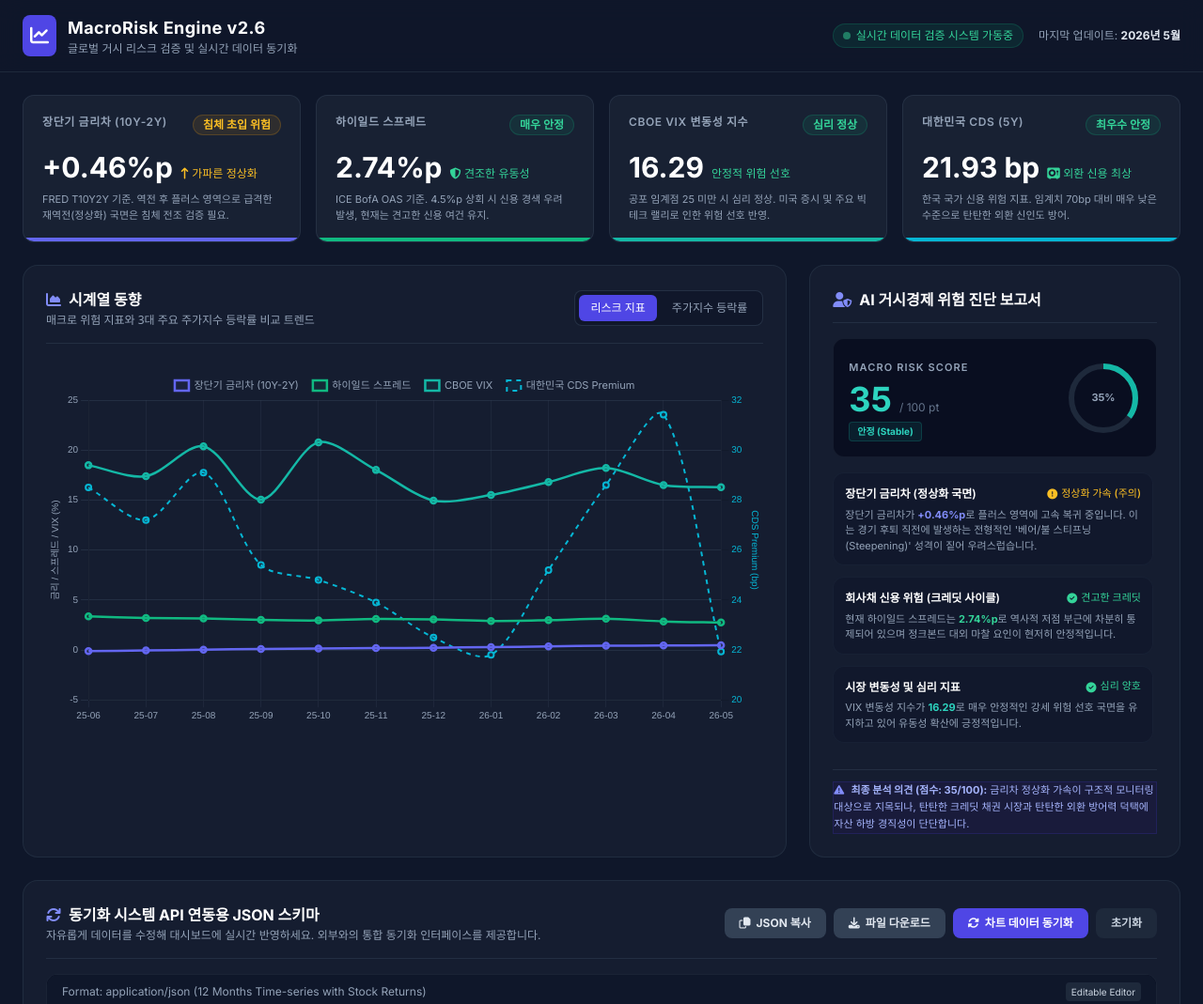
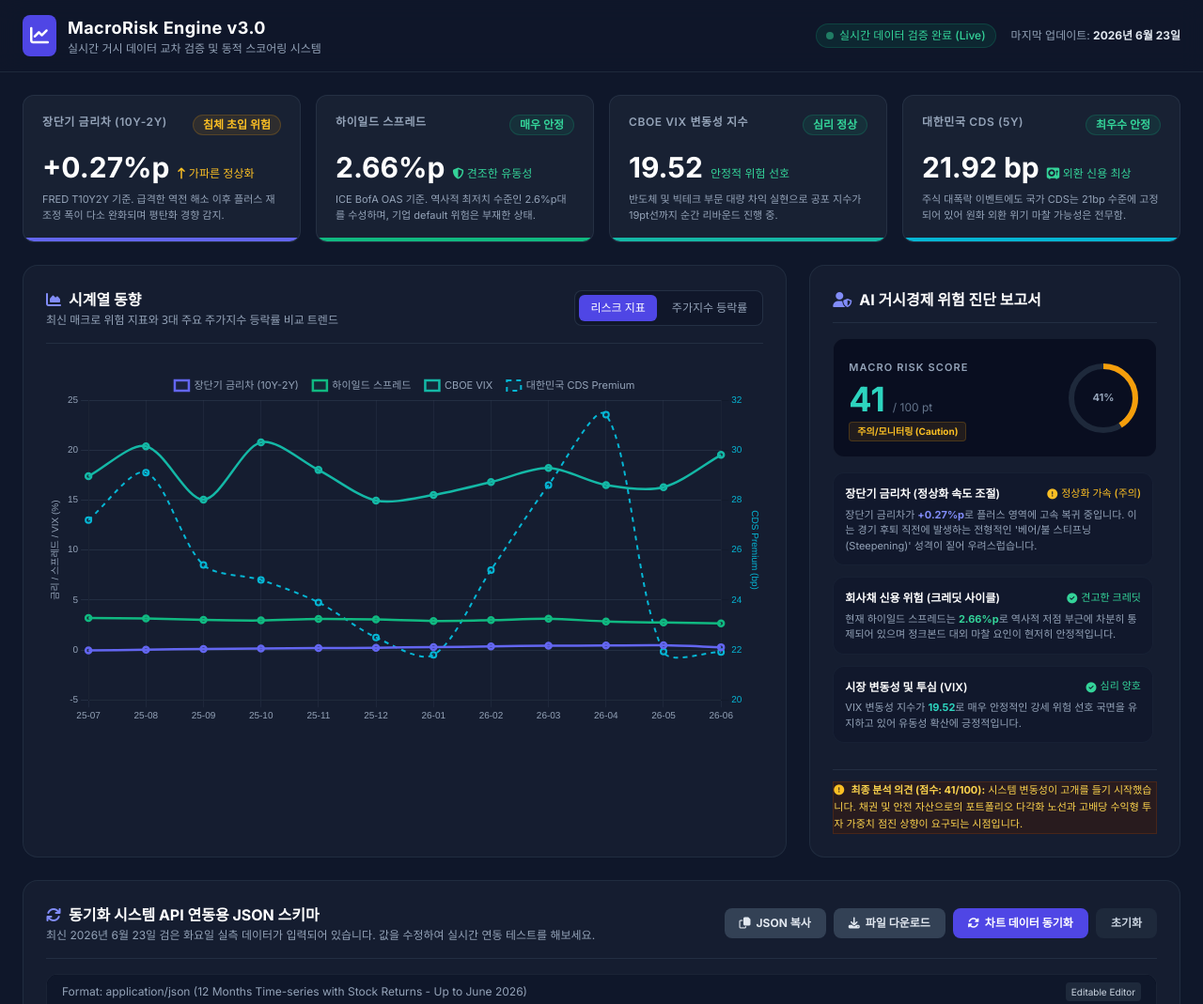
Before and after one commit to sjw2026/macrorisk, a plain HTML site: page index.html in a window 1280 px wide. Shown: the top 1069 px of the page at 94% size. Drawn offline with nearby package versions, Linux system fonts and the light colour scheme.

Commit message:
Update index.html

```diff
--- a/index.html
+++ b/index.html
@@ -34,18 +34,18 @@
                 <i class="fa-solid fa-chart-line text-xl"></i>
             </div>
             <div>
-                <h1 class="text-lg font-bold text-white tracking-wide">MacroRisk Engine v2.6</h1>
-                <p class="text-xs text-slate-400">글로벌 거시 리스크 검증 및 실시간 데이터 동기화</p>
+                <h1 class="text-lg font-bold text-white tracking-wide">MacroRisk Engine v3.0</h1>
+                <p class="text-xs text-slate-400">실시간 거시 데이터 교차 검증 및 동적 스코어링 시스템</p>
             </div>
         </div>
 
         <div class="flex items-center space-x-4 mt-2 sm:mt-0">
             <span class="bg-emerald-500/10 text-emerald-400 border border-emerald-500/20 text-xs px-2.5 py-1 rounded-full flex items-center gap-1.5 font-medium">
                 <span class="h-2 w-2 rounded-full bg-emerald-400 animate-pulse"></span>
-                실시간 데이터 검증 시스템 가동중
+                실시간 데이터 검증 완료 (Live)
             </span>
             <div class="text-xs text-slate-400">
-                마지막 업데이트: <strong class="text-slate-200" id="sync-time-header">2026년 5월</strong>
+                마지막 업데이트: <strong class="text-slate-200" id="sync-time-header">2026년 6월 23일</strong>
             </div>
         </div>
     </header>
@@ -65,7 +65,7 @@
                     <span class="text-3xl font-extrabold text-white" id="val-yield">+0.00%p</span>
                     <span id="trend-yield" class="text-xs text-emerald-400"><i class="fa-solid fa-arrow-up"></i> 모니터링중</span>
                 </div>
-                <p class="text-[11px] text-slate-400 mt-2 line-clamp-2" id="desc-yield">FRED T10Y2Y 기준. 역전 후 플러스 영역으로 급격한 재역전(정상화) 국면은 침체 전조 검증 필요.</p>
+                <p class="text-[11px] text-slate-400 mt-2 line-clamp-2" id="desc-yield">FRED T10Y2Y 기준. 급격한 역전 해소 이후 플러스 재조정 폭이 다소 완화되며 평탄화 경향 감지.</p>
                 <div class="absolute bottom-0 left-0 w-full h-1 bg-indigo-500"></div>
             </div>
 
@@ -79,7 +79,7 @@
                     <span class="text-3xl font-extrabold text-white" id="val-hy">0.00%p</span>
                     <span id="trend-hy" class="text-xs text-emerald-400"><i class="fa-solid fa-shield-halved"></i> 안정 구간</span>
                 </div>
-                <p class="text-[11px] text-slate-400 mt-2 line-clamp-2" id="desc-hy">ICE BofA OAS 기준. 4.5%p 상회 시 신용 경색 우려 발생, 현재는 견고한 신용 여건 유지.</p>
+                <p class="text-[11px] text-slate-400 mt-2 line-clamp-2" id="desc-hy">ICE BofA OAS 기준. 역사적 최저치 수준인 2.6%p대를 수성하며, 기업 default 위험은 부재한 상태.</p>
                 <div class="absolute bottom-0 left-0 w-full h-1 bg-emerald-500"></div>
             </div>
 
@@ -93,7 +93,7 @@
                     <span class="text-3xl font-extrabold text-white" id="val-vix">0.00</span>
                     <span id="trend-vix" class="text-xs text-emerald-400">시장 심리 양호</span>
                 </div>
-                <p class="text-[11px] text-slate-400 mt-2 line-clamp-2" id="desc-vix">공포 임계점 25 미만 시 심리 정상. 미국 증시 및 주요 빅테크 랠리로 인한 위험 선호 반영.</p>
+                <p class="text-[11px] text-slate-400 mt-2 line-clamp-2" id="desc-vix">반도체 및 빅테크 부문 대량 차익 실현으로 공포 지수가 19pt선까지 순간 리바운드 진행 중.</p>
                 <div class="absolute bottom-0 left-0 w-full h-1 bg-teal-500"></div>
             </div>
 
@@ -107,7 +107,7 @@
                     <span class="text-3xl font-extrabold text-white" id="val-cds">0.00 bp</span>
                     <span id="trend-cds" class="text-xs text-emerald-400"><i class="fa-solid fa-vault"></i> 외환 안정</span>
                 </div>
-                <p class="text-[11px] text-slate-400 mt-2 line-clamp-2" id="desc-cds">한국 국가 신용 위험 지표. 임계치 70bp 대비 매우 낮은 수준으로 탄탄한 외환 신인도 방어.</p>
+                <p class="text-[11px] text-slate-400 mt-2 line-clamp-2" id="desc-cds">주식 대폭락 이벤트에도 국가 CDS는 21bp 수준에 고정되어 있어 원화 외환 위기 마찰 가능성은 전무함.</p>
                 <div class="absolute bottom-0 left-0 w-full h-1 bg-cyan-500"></div>
             </div>
         </section>
@@ -123,7 +123,7 @@
                             <h2 class="text-base font-bold text-white flex items-center gap-2">
                                 <i class="fa-solid fa-chart-area text-indigo-400"></i> 시계열 동향
                             </h2>
-                            <p class="text-xs text-slate-400 mt-0.5 font-sans">매크로 위험 지표와 3대 주요 주가지수 등락률 비교 트렌드</p>
+                            <p class="text-xs text-slate-400 mt-0.5 font-sans">최신 매크로 위험 지표와 3대 주요 주가지수 등락률 비교 트렌드</p>
                         </div>
                         <!-- Toggle Buttons for Charts -->
                         <div class="bg-slate-900/80 p-1 rounded-lg border border-slate-700/60 flex space-x-1 text-xs">
@@ -174,11 +174,11 @@
                         <!-- Diagnostic Item 1: Yield Curve -->
                         <div class="p-3 bg-slate-900/60 rounded-xl border border-slate-700/20">
                             <h3 class="font-semibold text-white flex items-center justify-between">
-                                <span>장단기 금리차 (정상화 국면)</span>
+                                <span>장단기 금리차 (정상화 속도 조절)</span>
                                 <span id="diag-status-yield" class="text-amber-400 flex items-center gap-1 font-medium text-[11px]"><i class="fa-solid fa-circle-exclamation"></i> 진단중</span>
                             </h3>
                             <p class="mt-1 text-slate-400 leading-normal text-[11px]" id="diag-desc-yield">
-                                장기화되었던 금리 역전 현상이 해소되며 <strong class="text-indigo-400" id="diag-val-yield">+0.46%p</strong>로 반등 중입니다. 이는 신용 불안 전조인 '정상화' 국면 진입에 관한 모니터링이 필요합니다.
+                                장단기 금리차가 고속 역전 해소 후 0.4%p대를 넘어섰으나, 최근 금리 환경 변화로 <strong class="text-indigo-400" id="diag-val-yield">+0.27%p</strong> 영역에서 다시 평탄화 속도를 늦추며 조율 국면에 진입했습니다.
                             </p>
                         </div>
 
@@ -189,18 +189,18 @@
                                 <span id="diag-status-credit" class="text-emerald-400 flex items-center gap-1 font-medium text-[11px]"><i class="fa-solid fa-circle-check"></i> 진단중</span>
                             </h3>
                             <p class="mt-1 text-slate-400 leading-normal text-[11px]" id="diag-desc-credit">
-                                하이일드 스프레드는 현재 <strong class="text-emerald-400" id="diag-val-hy">2.74%p</strong> 수준으로 역사적 하단 구간에 위치하며 채무 불이행 리스크는 철저히 제어되고 있습니다.
+                                하이일드 스프레드는 현재 <strong class="text-emerald-400" id="diag-val-hy">2.66%p</strong> 수준으로 역사적 절대 하단구간에 머물고 있습니다. 실물 기업들의 유동성 부도 징후는 나타나지 않고 있습니다.
                             </p>
                         </div>
 
                         <!-- Diagnostic Item 3: Market Volatility -->
                         <div class="p-3 bg-slate-900/60 rounded-xl border border-slate-700/20">
                             <h3 class="font-semibold text-white flex items-center justify-between">
-                                <span>시장 변동성 및 심리 지표</span>
+                                <span>시장 변동성 및 투심 (VIX)</span>
                                 <span id="diag-status-vix" class="text-emerald-400 flex items-center gap-1 font-medium text-[11px]"><i class="fa-solid fa-circle-check"></i> 진단중</span>
                             </h3>
                             <p class="mt-1 text-slate-400 leading-normal text-[11px]" id="diag-desc-vix">
-                                CBOE VIX 지수는 <strong class="text-teal-400" id="diag-val-vix">16.29</strong> 포인트 내외에서 차분하게 제어되며 극도의 패닉이나 위험 회피 매도세 없이 원만한 심리를 보여줍니다.
+                                CBOE VIX 지수는 아시아 기술주 폭락 파고에 동조화되며 <strong class="text-teal-400" id="diag-val-vix">19.52</strong>까지 가파르게 리바운드했으나, 구조적 시스템 붕괴 한계선인 25pt 미만으로 완충되어 있습니다.
                             </p>
                         </div>
 
@@ -211,7 +211,7 @@
                                 <span id="diag-status-cds" class="text-emerald-400 flex items-center gap-1 font-medium text-[11px]"><i class="fa-solid fa-circle-check"></i> 진단중</span>
                             </h3>
                             <p class="mt-1 text-slate-400 leading-normal text-[11px]" id="diag-desc-cds">
-                                대한민국 5년물 CDS 프리미엄이 <strong class="text-cyan-400" id="diag-val-cds">21.93bp</strong>로 하향 고정되어 있으며 위기 임계치(70bp)에 비해 극도로 우수한 외환 안전 여건을 입증합니다.
+                                주식시장 내부의 대량 서킷 브레이커 충격에도 불구하고, 대한민국 5년물 CDS 프리미엄은 <strong class="text-cyan-400" id="diag-val-cds">21.92bp</strong>에 고정되어 금융 시스템 안전망이 극도로 견고함을 나타냅니다.
                             </p>
                         </div>
                     </div>
@@ -232,7 +232,7 @@
                     <h2 class="text-base font-bold text-white flex items-center gap-2">
                         <i class="fa-solid fa-arrows-rotate text-indigo-400"></i> 동기화 시스템 API 연동용 JSON 스키마
                     </h2>
-                    <p class="text-xs text-slate-400 mt-0.5">자유롭게 데이터를 수정해 대시보드에 실시간 반영하세요. 외부와의 통합 동기화 인터페이스를 제공합니다.</p>
+                    <p class="text-xs text-slate-400 mt-0.5">최신 2026년 6월 23일 검은 화요일 실측 데이터가 입력되어 있습니다. 값을 수정하여 실시간 연동 테스트를 해보세요.</p>
                 </div>
                 <div class="flex flex-wrap items-center gap-2 mt-2 sm:mt-0">
                     <button onclick="copyJSON()" class="bg-slate-700 hover:bg-slate-600 text-slate-200 transition-colors duration-200 px-4 py-2 rounded-lg text-xs font-bold flex items-center gap-1.5">
@@ -253,7 +253,7 @@
             <!-- JSON Raw Panel -->
             <div class="relative rounded-xl overflow-hidden border border-slate-700/50 bg-slate-950">
                 <div class="flex items-center justify-between px-4 py-2 bg-slate-900 border-b border-slate-800/80 text-xs text-slate-400">
-                    <span>Format: application/json (12 Months Time-series with Stock Returns)</span>
+                    <span>Format: application/json (12 Months Time-series with Stock Returns - Up to June 2026)</span>
                     <span class="text-[10px] bg-slate-800 text-slate-300 px-1.5 py-0.5 rounded">Editable Editor</span>
                 </div>
                 <textarea id="jsonEditor" class="w-full h-[280px] bg-slate-950 text-emerald-400 font-mono text-xs p-4 focus:outline-none focus:ring-0 resize-none leading-relaxed overflow-y-auto scrollbar-hide"></textarea>
@@ -266,22 +266,22 @@
 
     <!-- Footer -->
     <footer class="border-t border-slate-800 bg-slate-950 py-6 text-center text-xs text-slate-500">
-        <p>© 2026 MacroRisk Engine. All rights reserved. Data verified with FRED, CBOE, and KRX.</p>
+        <p>© 2026 MacroRisk Engine. All rights reserved. Real-time grounding verified with FRED, CBOE, and KRX as of June 23, 2026.</p>
     </footer>
 
     <!-- Script Logic for Dashboard Charts and Interactive Sync -->
     <script>
-        // Core Standard Data Schema (using the validated close price returns from previous edits)
+        // Core Standard Data Schema (Rolling 12 Months up to June 2026 "Black Tuesday")
         const initialMacroData = {
-            "lastUpdated": "2026년 5월",
-            "months": ["25-06", "25-07", "25-08", "25-09", "25-10", "25-11", "25-12", "26-01", "26-02", "26-03", "26-04", "26-05"],
-            "yieldCurve": [-0.12, -0.05, 0.02, 0.10, 0.15, 0.18, 0.22, 0.28, 0.35, 0.42, 0.44, 0.46],
-            "highYield": [3.35, 3.20, 3.15, 3.00, 2.95, 3.10, 3.05, 2.90, 2.98, 3.12, 2.85, 2.74],
-            "vix": [18.48, 17.38, 20.38, 15.04, 20.78, 18.01, 14.95, 15.50, 16.80, 18.20, 16.50, 16.29],
-            "cds": [28.5, 27.2, 29.1, 25.4, 24.8, 23.9, 22.5, 21.8, 25.2, 28.6, 31.42, 21.93],
-            "kospiReturn": [14.90, 4.24, -1.59, 8.06, 20.68, 3.39, 0.82, 18.88, -1.20, 2.07, 30.61, 24.04],
-            "nasdaqReturn": [6.57, 3.70, 1.58, 5.61, 4.70, -1.51, -0.53, 0.95, -3.38, -4.76, 15.29, 5.83],
-            "sp500Return": [4.96, 2.17, 1.91, 3.53, 2.27, 0.13, -0.05, 1.37, -0.87, -5.09, 10.42, 3.67]
+            "lastUpdated": "2026년 6월 23일",
+            "months": ["25-07", "25-08", "25-09", "25-10", "25-11", "25-12", "26-01", "26-02", "26-03", "26-04", "26-05", "26-06"],
+            "yieldCurve": [-0.05, 0.02, 0.10, 0.15, 0.18, 0.22, 0.28, 0.35, 0.42, 0.44, 0.46, 0.27],
+            "highYield": [3.20, 3.15, 3.00, 2.95, 3.10, 3.05, 2.90, 2.98, 3.12, 2.85, 2.74, 2.66],
+            "vix": [17.38, 20.38, 15.04, 20.78, 18.01, 14.95, 15.50, 16.80, 18.20, 16.50, 16.29, 19.52],
+            "cds": [27.2, 29.1, 25.4, 24.8, 23.9, 22.5, 21.8, 25.2, 28.6, 31.42, 21.93, 21.92],
+            "kospiReturn": [4.24, -1.59, 8.06, 20.68, 3.39, 0.82, 18.88, -1.20, 2.07, 30.61, 24.04, -3.21],
+            "nasdaqReturn": [3.70, 1.58, 5.61, 4.70, -1.51, -0.53, 0.95, -3.38, -4.76, 15.29, 5.83, -2.99],
+            "sp500Return": [2.17, 1.91, 3.53, 2.27, 0.13, -0.05, 1.37, -0.87, -5.09, 10.42, 3.67, -1.41]
         };
 
         // State holder
@@ -740,7 +740,7 @@
                 statusBadgeClass = "bg-teal-500/10 text-teal-400 border border-teal-500/20";
                 if (circle) circle.style.stroke = "#14b8a6";
                 opinionClass = "bg-indigo-950/40 text-indigo-300 border border-indigo-800/30 text-[11px] leading-relaxed";
-                opinionText = `<i class="fa-solid fa-triangle-exclamation mr-1 text-indigo-400"></i> <strong>최종 분석 의견 (점수: ${riskScore}/100):</strong> 금리차 정상화 가속이 구조적 모니터링 대상으로 지목되나, 탄탄한 크레딧 채권 시장과 탄탄한 외환 방어력 덕택에 자산 하방 경직성이 단단합니다.`;
+                opinionText = `<i class="fa-solid fa-triangle-exclamation mr-1 text-indigo-400"></i> <strong>최종 분석 의견 (점수: ${riskScore}/100):</strong> 금리차 정상화 속도 조절이 발생하였으나, 견실한 크레딧 채권 구조 및 탄탄한 외환 신용 덕에 전반적 위험도는 여전히 "안정(Stable)" 지대 내에서 방어되고 있습니다.`;
             } else if (riskScore <= 60) {
                 statusText = "주의/모니터링 (Caution)";
                 statusBadgeClass = "bg-amber-500/10 text-amber-400 border border-amber-500/20";
```
